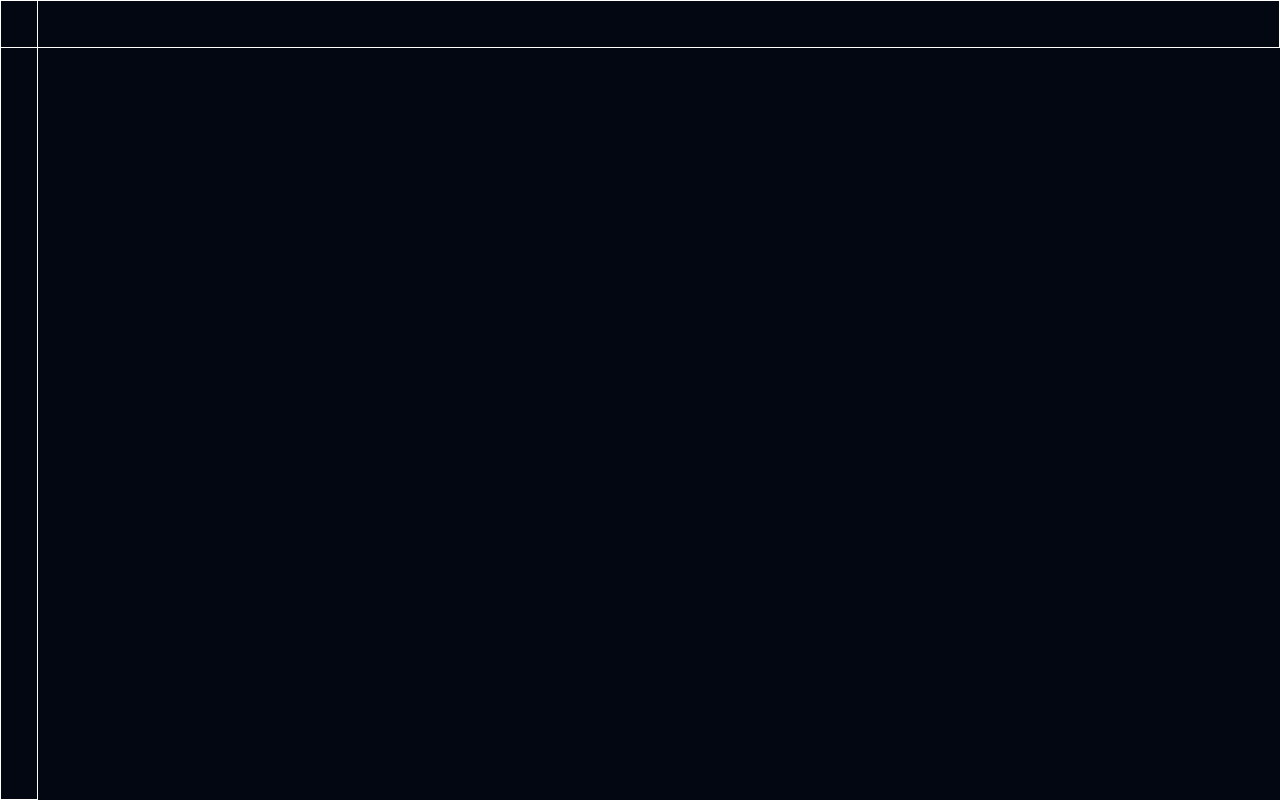
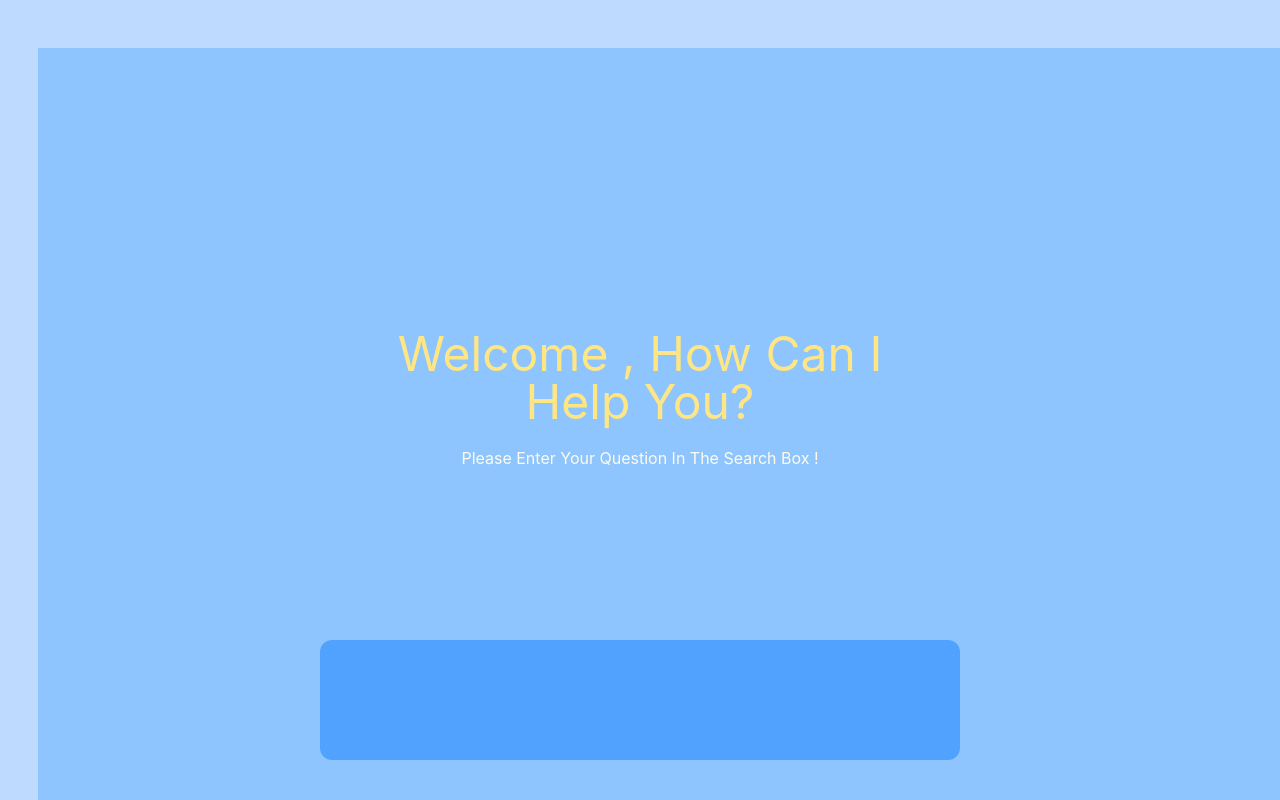
Before and after one commit to chandan1234-hub/Ganitam-Nirmoktra-MvP, a React app in the folder Frontend/: page /lets-start in a window 1280 px wide. Built offline with nearby package versions, Linux system fonts and the light colour scheme; the HTML template or start-up script is replaced by a standard one.

Commit message:
the aside is ready

```diff
--- a/Frontend/src/features/LetsStart/LetsStart.page.jsx
+++ b/Frontend/src/features/LetsStart/LetsStart.page.jsx
@@ -6,18 +6,31 @@ import '../../Globalcss/global.css'
 
 const LetsStartpage = () => {
     return(
-        <div className='min-h-screen w-full bg-gray-950'>
-            <aside className='border border-white w-[3%] h-full fixed top-0 left-0 z-50'>
+        <div className='min-h-screen w-full bg-blue-300'>
+            <div className='min-w-full h-screen items-center justify-center '>
+                <div className= 'flex flex-col gap-5 justify-center items-center h-screen w-[40%] mx-auto capitalize text-center'>
+                <h1 className='text-amber-200 text-5xl z-90 '>Welcome , how can i help you?</h1>
+                <p className='text-amber-50 '>Please enter your question in the search box ! </p>
+                </div>
+
+            {/* side bar */}
+            <aside className='bg-blue-200 w-[3%] h-full fixed top-0 left-0 z-50 flex flex-col justify-center items-center'>
                 <img src="" alt=""className='flex justify-center items-center mt-1' />
                 {/* <div className='flex justify-center items-center mt-1'>
                 <VscAccount color='white' className='w-9 h-9'/>
                 </div> */}
 
             </aside>
-            <aside className='border border-white w-full h-[6%] fixed top-0 z-50'>
+            {/* upper bar */}
+            <aside className='bg-blue-200 w-full h-[6%] fixed top-0 z-50'>
+            </aside>
+            {/* search bar */}
+                    <div className='bg-blue-400 search-area w-[50%] h-[15%] rounded-xl fixed bottom-0 left-0 right-0 mx-auto mb-10'>
+                        <div className='w-[70%] flex justify-start h-[70%] mx-auto'>
+                        </div>
+                    </div>
 
-            </aside>
-
+            </div>
         </div>
     )
 }
```
